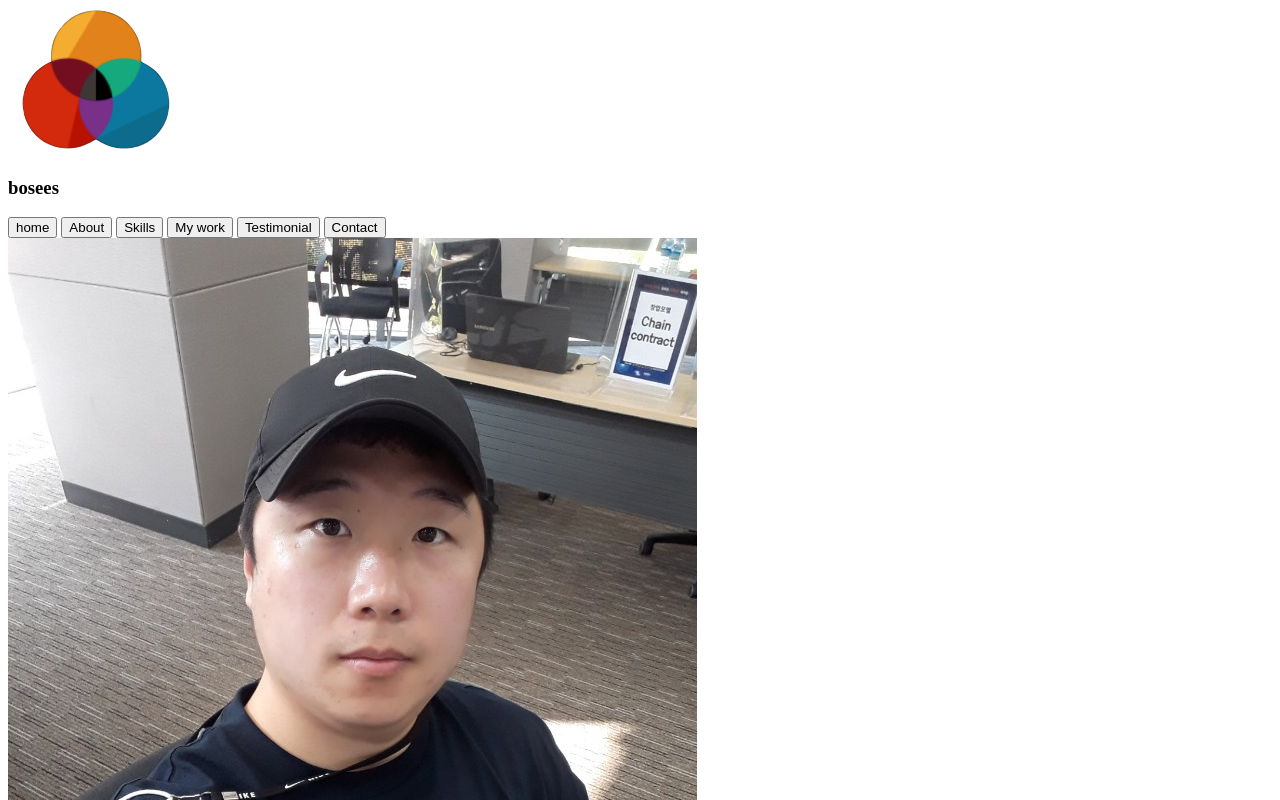
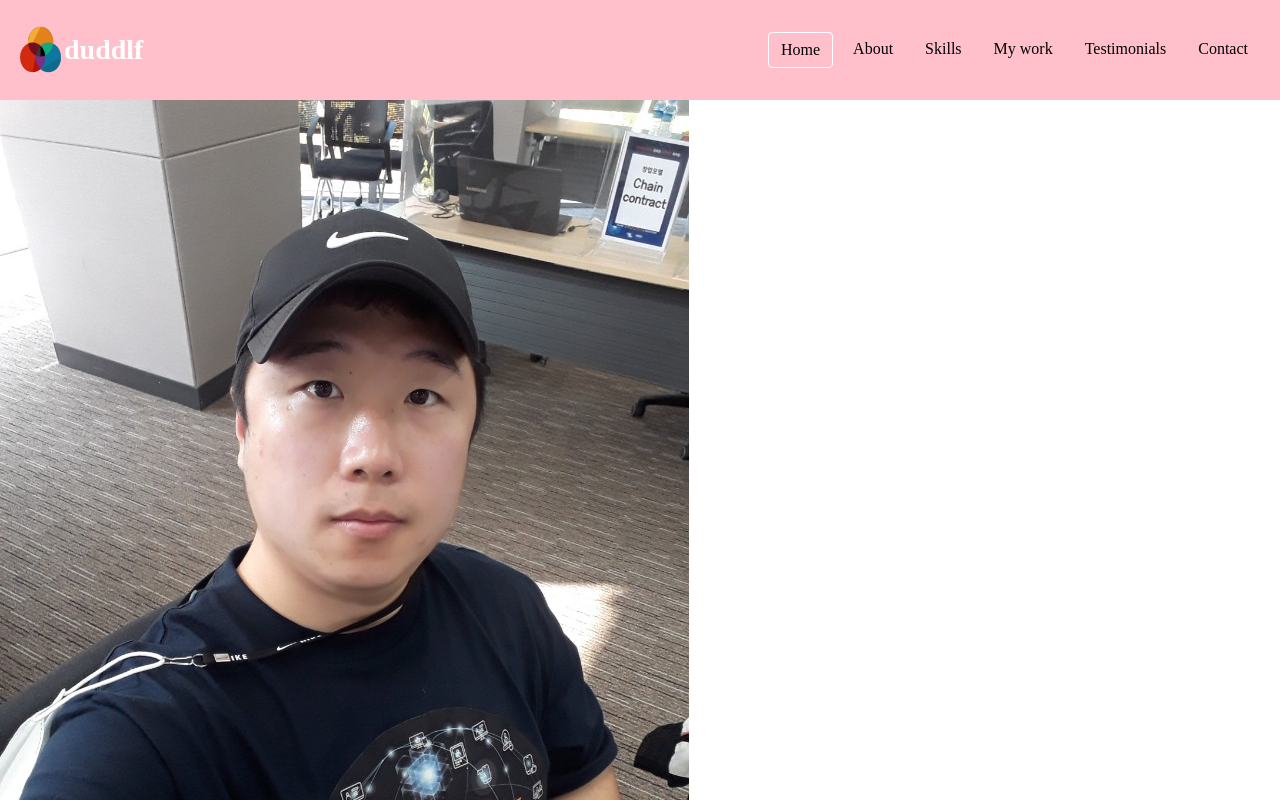
Before and after one commit to BOSEES/dream_coding_mini-project, a plain HTML site: page portfolio/index.html in a window 1280 px wide. Shown: the top 800 px of the page. Drawn offline with Linux system fonts and the light colour scheme.

Commit message:
css and navbar

```diff
--- a/portfolio/index.css
+++ b/portfolio/index.css
@@ -15,5 +15,78 @@
 
 * {
   box-sizing: border-box;
+}
 
+body {
+  margin:0;
+  cursor: default;
 }
+
+a {
+  text-decoration: none;
+  color:white
+}
+
+ul {
+  list-style: none;
+  padding-left: 0;
+}
+
+h1{
+  font-size: var(--font-large);
+  margin : 16px 0;
+}
+
+h2 {
+  font-size: var(--font-medium);
+  margin: 8px 0;
+}
+
+h3 {
+  font-size: var(--font-small);
+  margin: 8px 0;
+}
+
+
+
+/* navbar */
+
+#navbar {
+  padding: 16px;
+  display: flex;
+  justify-content: space-between;
+  background-color: pink;
+  align-items: center;
+}
+
+.navbar__logo {
+  display: flex;
+  align-items: center;
+}
+.navbar__id {
+  font-size: var(--font-medium);
+  font-weight: bolder;
+}
+
+.navbar__img {
+  width: 3em;
+  height: 3em;
+}
+
+.navbar__menu {
+  display: flex;
+}
+
+.navbar__menu__item {
+  padding: 8px 12px;
+  margin: 0 4px;
+  border-radius: 4px;
+}
+
+.navbar__menu__item.active {
+  border: 1px solid white;
+}
+
+.navbar__menu__item:hover {
+  background-color: darksalmon;
+}
--- a/portfolio/index.html
+++ b/portfolio/index.html
@@ -6,20 +6,21 @@
     <link rel="stylesheet" href="index.css">
   </head>
   <body>
-    <!-- banner -->
-    <section class="banner">
-      <nav class="banner__navbar">
-        <div class="titleImage">
-          <img src="./images/mypageLogo_copy-removebg-preview.png" alt="logo">
-          <h1>bosees</h1>
+    <!-- navbar -->
+      <nav id="navbar">
+        <div class="navbar__logo">
+          <img class="navbar__img" src="./images/mypageLogo_copy-removebg-preview.png" alt="logo">
+          <a class="navbar__id" href="#">duddlf</a>
         </div>
-        <div class="buttons">
-          <button class="button__home">home</button>
-          <button class="button__about">About</button>
-          <button class="button__skill">Skills</button>
-          <button class="button__work">My work</button>
-          <button class="button__testimonial">Testimonial</button>
-          <button class="button__contact">Contact</button>
+        <div class="navbar__menu">
+          <ul class="navbar__menu">
+            <li class="navbar__menu__item active">Home</li>
+            <li class="navbar__menu__item">About</li>
+            <li class="navbar__menu__item">Skills</li>
+            <li class="navbar__menu__item">My work</li>
+            <li class="navbar__menu__item">Testimonials</li>
+            <li class="navbar__menu__item">Contact</li>
+          </ul>
         </div>
       </nav>
     <section class="home">
```
